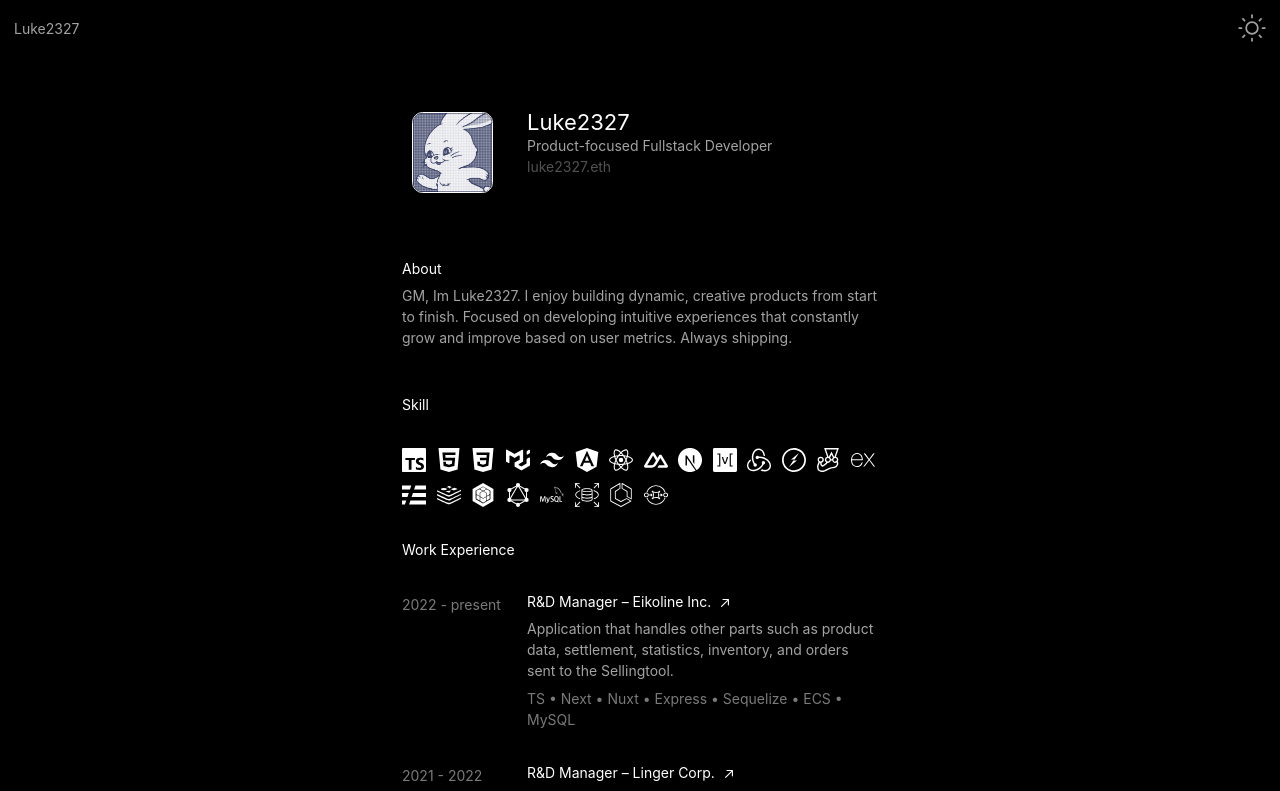
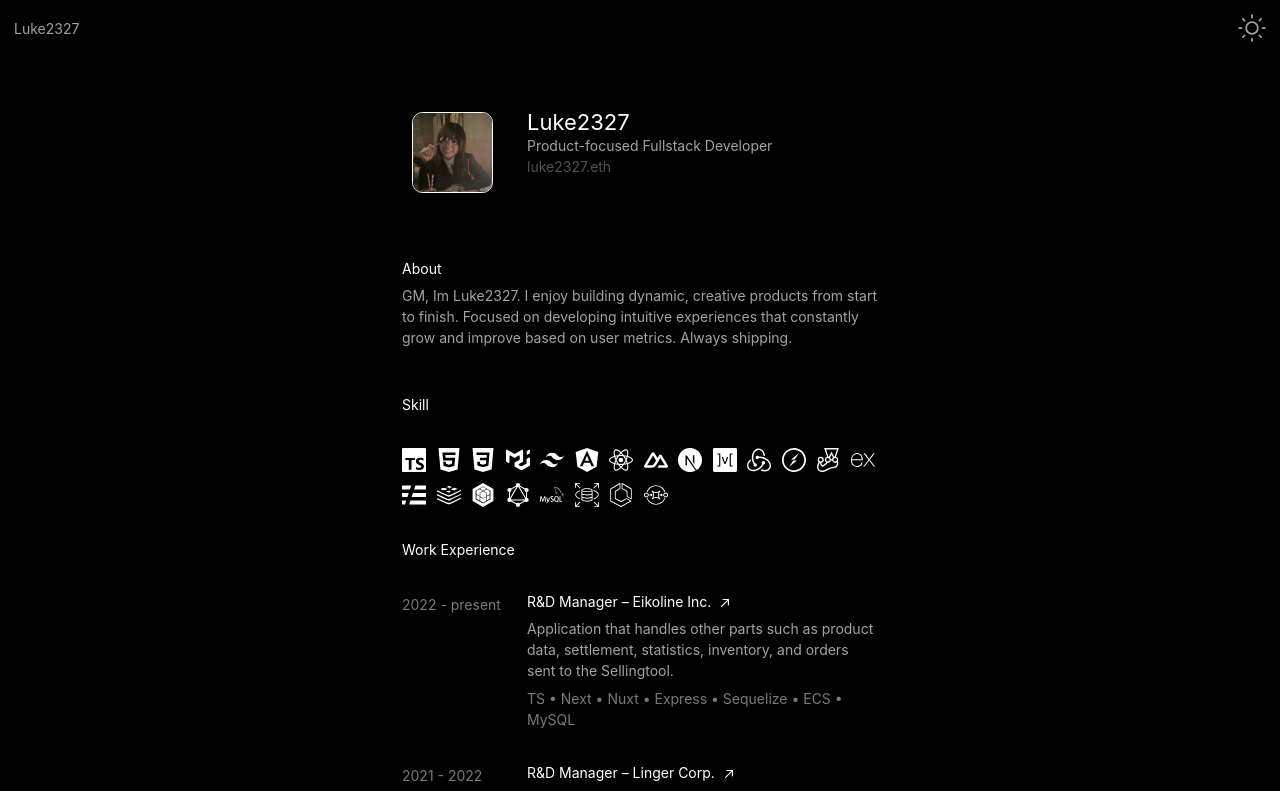
Before and after one commit to luke2327/luke2327, a Next.js app in the folder page_repository/: page / in a window 1280 px wide. Shown: the top 791 px of the page. Built offline with nearby package versions, Linux system fonts and the light colour scheme.

Commit message:
Update ProfileBadge.tsx

```diff
--- a/page_repository/src/components/introduction/ProfileBadge.tsx
+++ b/page_repository/src/components/introduction/ProfileBadge.tsx
@@ -10,7 +10,7 @@ export default function ProfileBadge() {
             alt={'luke2327 profile image'}
             width={85}
             height={85}
-            src={`/images/profile.svg`}
+            src={`/images/4963BF28-9DA0-4DAA-9DF1-22194881E47A.jpeg`}
           />
         </Profile>
       </ProfileWrapperButton>
```
